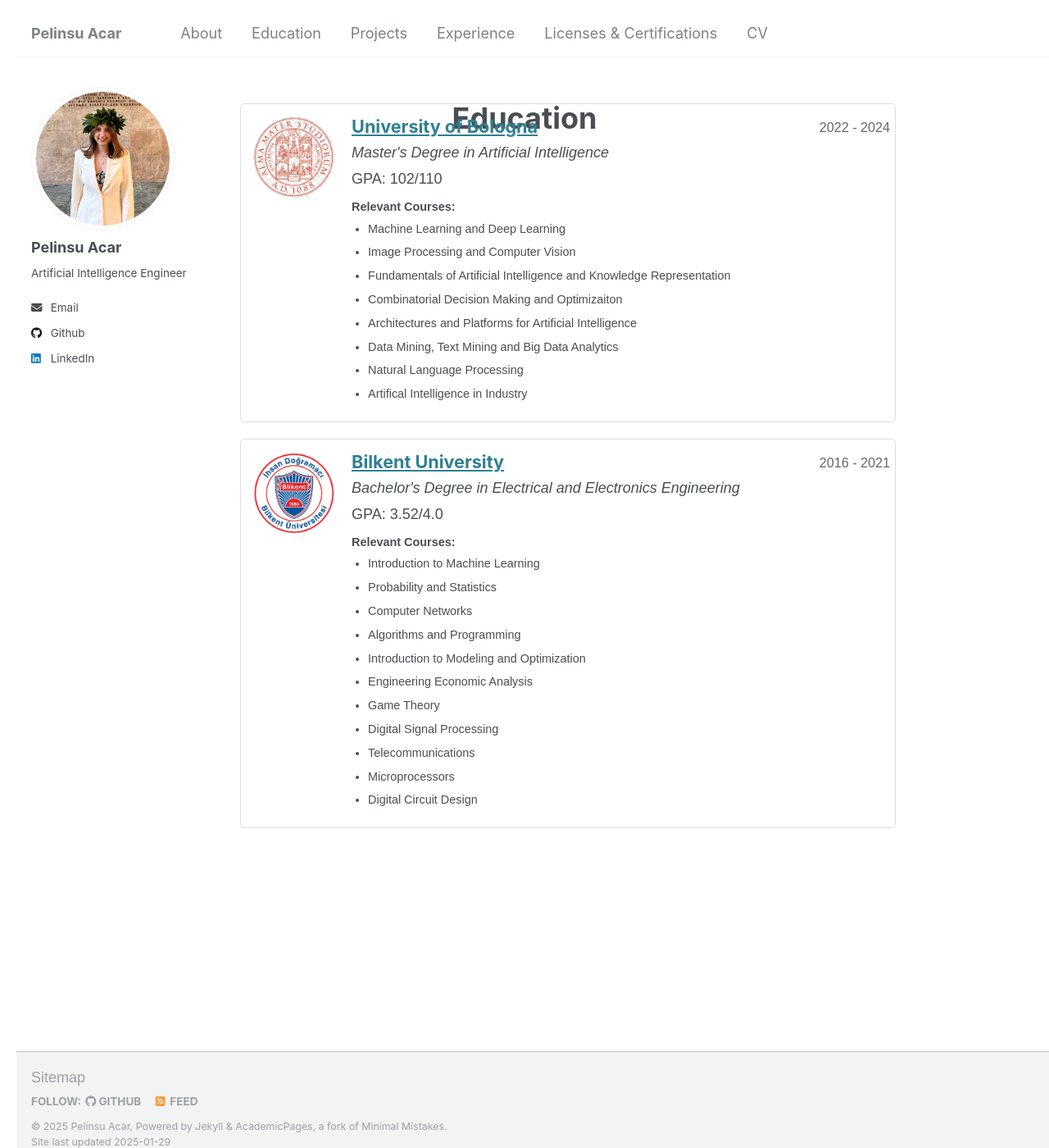
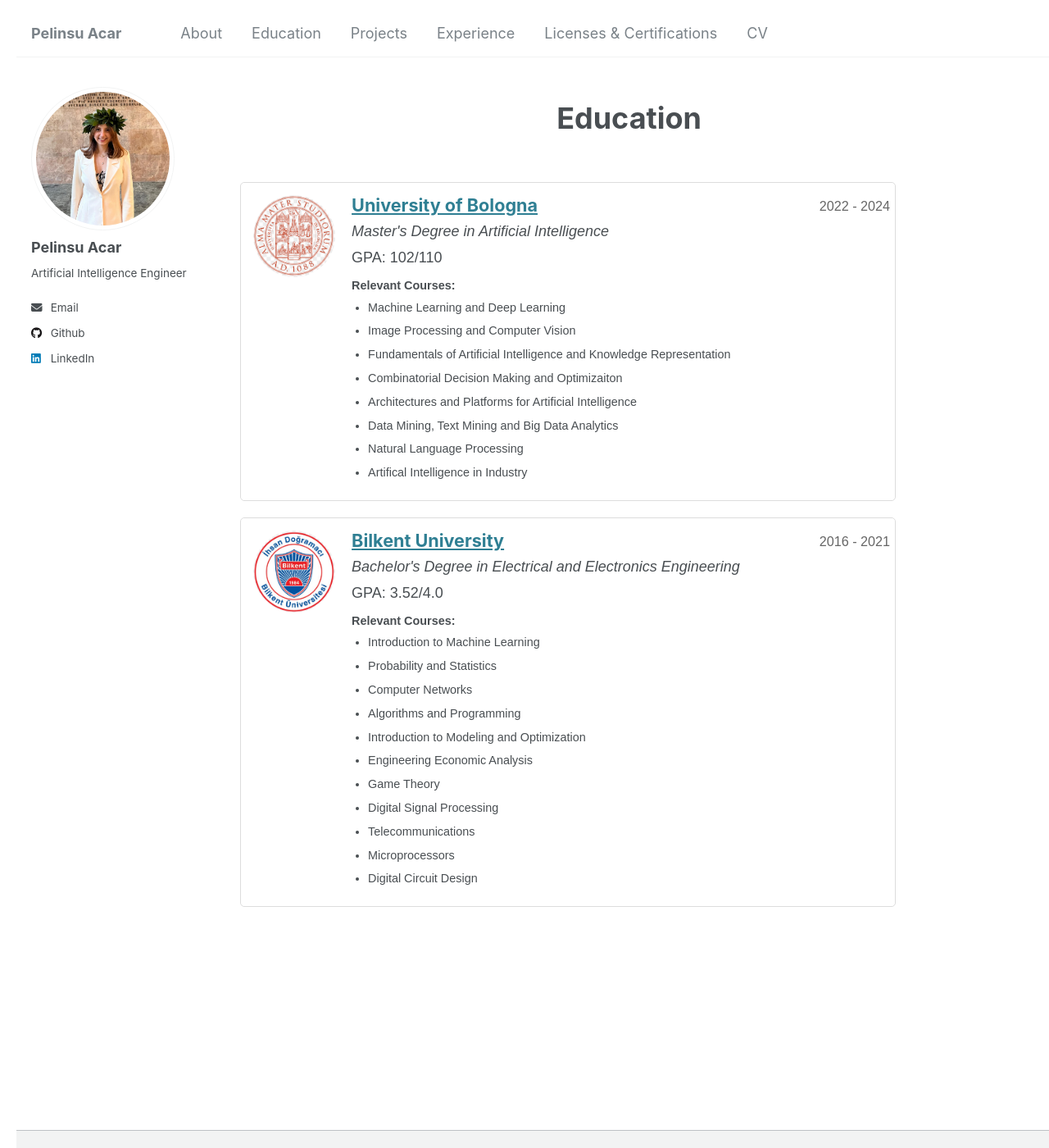
Before and after one commit to pelinsuacar/pelinsuacar.github.io, a Jekyll site: the page built from _pages/education.md, in a window 1280 px wide and 1400 px high. Shown: the whole window at 82% size. Built offline with Jekyll 4.4.1, drawn with Linux system fonts in a browser that asks for light colours.

Commit message:
Update education.html

```diff
--- a/_layouts/education.html
+++ b/_layouts/education.html
@@ -34,13 +34,10 @@ layout: default
   .page__title {
   text-align: center; /* Center the title */
   font-size: 2em; /* Adjust font size as needed */
-  position: absolute;
   left: 50%;
-  transform: translateX(-50%); /* Center the title relative to the parent container */
   margin-bottom: 60px; /* Add some space below the title */
   }
   .education-section {
-    margin-top: 20px;
     width: 800px;
     margin: 0;
   }
```
